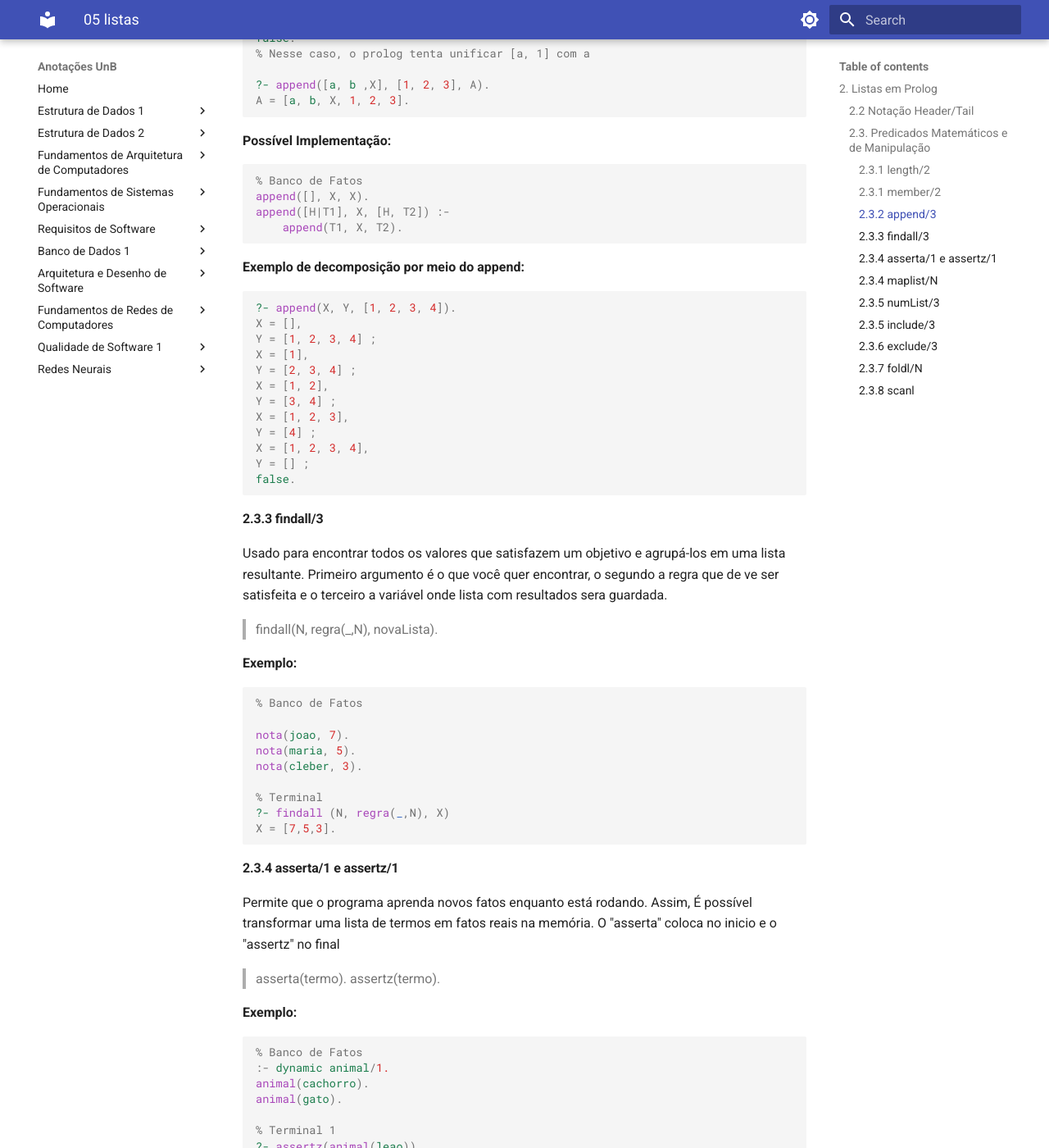
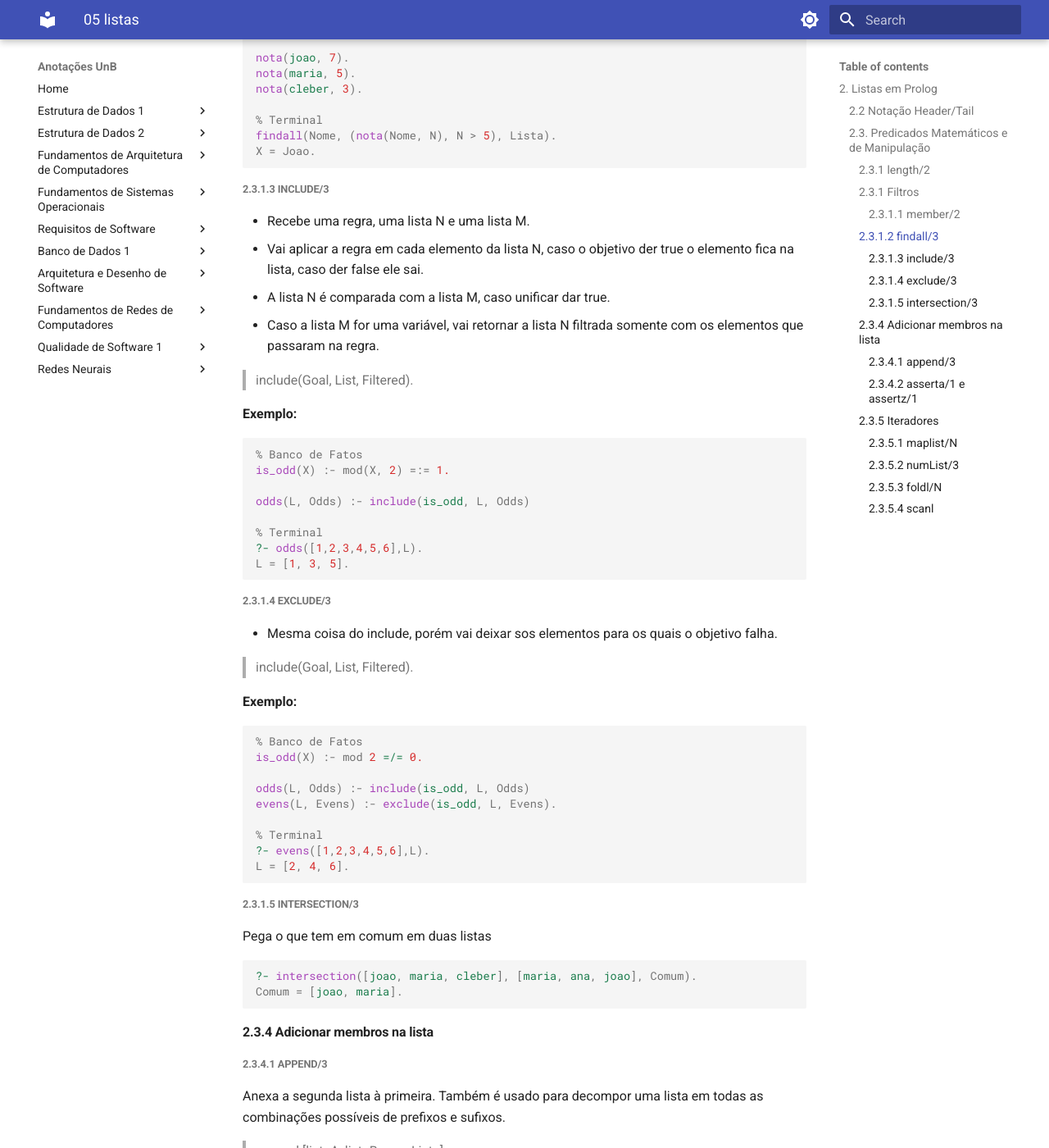
Before and after one commit to bolzanMGB/anotacoes-unb, an MkDocs documentation site: the page built from docs/disciplinas/PARADIG/02_prolog/05_listas.md, in a window 1280 px wide and 1400 px high, scrolled down 2274 px. Shown: the whole window at 82% size. Built offline with MkDocs 1.6.1 and Material for MkDocs 9.7.7, drawn with Linux system fonts in a browser that asks for light colours; some of the changed text lies outside the part shown.

Commit message:
novo conteudo

````diff
--- a/docs/disciplinas/PARADIG/02_prolog/05_listas.md
+++ b/docs/disciplinas/PARADIG/02_prolog/05_listas.md
@@ -59,8 +59,9 @@ length_([], 0).
 Tamanho = 4.
 
 ```
+#### 2.3.1 Filtros
 
-#### 2.3.1 member/2
+##### 2.3.1.1 member/2
 
 Verifica se algo pertence à lista, chegando o Head e percorrendo recursivamente o Tail.
 
@@ -95,7 +96,79 @@ true .
 ```
 
 
-#### 2.3.2 append/3
+#### 2.3.1.2 findall/3
+
+Usado para encontrar todos os valores que satisfazem um objetivo e agrupá-los em uma lista resultante. Primeiro argumento é o que você quer encontrar, o segundo a regra que de ve ser satisfeita e o terceiro a variável onde a lista com os resultados sera guardada.
+
+> findall(N, regra(_,N), novaLista).
+
+**Exemplo:**
+```prolog
+% Banco de Fatos
+
+nota(joao, 7).
+nota(maria, 5).
+nota(cleber, 3).
+
+% Terminal
+findall(Nome, (nota(Nome, N), N > 5), Lista).
+X = Joao.
+```
+
+
+##### 2.3.1.3 include/3
+
+- Recebe uma regra, uma lista N e uma lista M.
+- Vai aplicar a regra em cada elemento da lista N, caso  o objetivo der true o elemento fica na lista, caso der false ele sai.
+- A lista N é comparada com a lista M, caso unificar dar true.
+- Caso a lista M for uma variável, vai retornar a lista N filtrada somente com os elementos que passaram na regra.
+
+> include(Goal, List, Filtered).
+
+**Exemplo:**
+```prolog
+% Banco de Fatos
+is_odd(X) :- mod(X, 2) =:= 1.
+
+odds(L, Odds) :- include(is_odd, L, Odds)
+
+% Terminal
+?- odds([1,2,3,4,5,6],L).
+L = [1, 3, 5].
+
+
+```
+
+
+##### 2.3.1.4 exclude/3
+
+- Mesma coisa do include, porém vai deixar sos elementos para os quais o objetivo falha.
+
+> include(Goal, List, Filtered).
+
+**Exemplo:**
+```prolog
+% Banco de Fatos
+is_odd(X) :- mod 2 =/= 0.
+
+odds(L, Odds) :- include(is_odd, L, Odds)
+evens(L, Evens) :- exclude(is_odd, L, Evens).
+
+% Terminal
+?- evens([1,2,3,4,5,6],L).
+L = [2, 4, 6].
+
+```
+
+##### 2.3.1.5 intersection/3
+Pega o que tem em comum em duas listas
+
+```prolog
+?- intersection([joao, maria, cleber], [maria, ana, joao], Comum).
+Comum = [joao, maria].
+```
+#### 2.3.4 Adicionar membros na lista
+##### 2.3.4.1 append/3
 
 Anexa a segunda lista à primeira. Também é usado para decompor uma lista em todas as combinações possíveis de prefixos e sufixos.
 
@@ -141,26 +214,7 @@ Y = [] ;
 false.
 ```
 
-#### 2.3.3 findall/3
-
-Usado para encontrar todos os valores que satisfazem um objetivo e agrupá-los em uma lista resultante. Primeiro argumento é o que você quer encontrar, o segundo a regra que de ve ser satisfeita e o terceiro a variável onde lista com resultados sera guardada.
-
-> findall(N, regra(_,N), novaLista).
-
-**Exemplo:**
-```prolog
-% Banco de Fatos
-
-nota(joao, 7).
-nota(maria, 5).
-nota(cleber, 3).
-
-% Terminal
-?- findall (N, regra(_,N), X)
-X = [7,5,3].
-```
-
-#### 2.3.4 asserta/1 e assertz/1
+##### 2.3.4.2 asserta/1 e assertz/1
 Permite que o programa aprenda novos fatos enquanto está rodando. Assim, É possível transformar uma lista de termos em fatos reais na memória. O "asserta" coloca no inicio e o "assertz" no final
 
 
@@ -200,8 +254,8 @@ list_to_facts([H|T]) :-
     assertz(H),        % Transforma o item H em um fato real
     list_to_facts(T).  % Continua para o resto da lista
 ```
-
-#### 2.3.4 maplist/N
+#### 2.3.5 Iteradores
+##### 2.3.5.1  maplist/N
 É um predicado que atua como um iterador sincronizado sobre múltiplas listas.
 
 > maplist (funcao, lista1, ..., listaN).
@@ -249,7 +303,7 @@ R = 6.
 
 R = [3,6].
 ```
-#### 2.3.5 numList/3
+##### 2.3.5.2 numList/3
 
 Recebe dois número, N e M, e gera uma lista com todos os inteiros no intervalo de N a M. Sua sintaxe é:
 
@@ -264,51 +318,8 @@ numList(1,5,L).
 L = [1, 2, 3, 4, 5].
 ```
 
-#### 2.3.5 include/3
 
-- Recebe uma regra, uma lista N e uma lista M.
-- Vai aplicar a regra em cada elemento da lista N, caso  o objetivo der true o elemento fica na lista, caso der false ele sai.
-- A lista N é comparada com a lista M, caso unificar dar true.
-- Caso a lista M for uma variável, vai retornar a lista N filtrada somente com os elementos que passaram na regra.
-
-> include(Goal, List, Filtered).
-
-**Exemplo:**
-```prolog
-% Banco de Fatos
-is_odd(X) :- mod 2 =/= 0.
-
-odds(L, Odds) :- include(is_odd, L, Odds)
-
-% Terminal
-?- odds([1,2,3,4,5,6],L).
-L = [1, 3, 5].
-
-
-```
-
-
-#### 2.3.6 exclude/3
-
-- Mesma coisa do include, porém vai deixar sos elementos para os quais o objetivo falha.
-
-> include(Goal, List, Filtered).
-
-**Exemplo:**
-```prolog
-% Banco de Fatos
-is_odd(X) :- mod 2 =/= 0.
-
-odds(L, Odds) :- include(is_odd, L, Odds)
-evens(L, Evens) :- exclude(is_odd, L, Evens).
-
-% Terminal
-?- evens([1,2,3,4,5,6],L).
-L = [2, 4, 6].
-
-```
-
-#### 2.3.7 foldl/N
+##### 2.3.5.3 foldl/N
 
 Ele vai aplicar o predicado ao primeiro item da lista, somá-lo ao valor inicial e colocá-lo no resultado, fazendo isso na lista inteira.
 
@@ -323,7 +334,7 @@ soma(X, total, NovoTotal) :- NovoTotal is total + X.
 R = 15.
 ```
 
-#### 2.3.8 scanl
+##### 2.3.5.4 scanl
 
 Mesma coisa do foldl, porém registra os passos intermediários
 
````
Also changed, not shown: docs/disciplinas/PARADIG/01_revisaoMD1/01_RevisaoLogica.md (+26 -0 lines), docs/disciplinas/PARADIG/01_revisaoMD1/02_logicaBool.md (+0 -1 lines), docs/disciplinas/PARADIG/02_prolog/02_aritmetica.md (+1 -0 lines), 7 other files.
